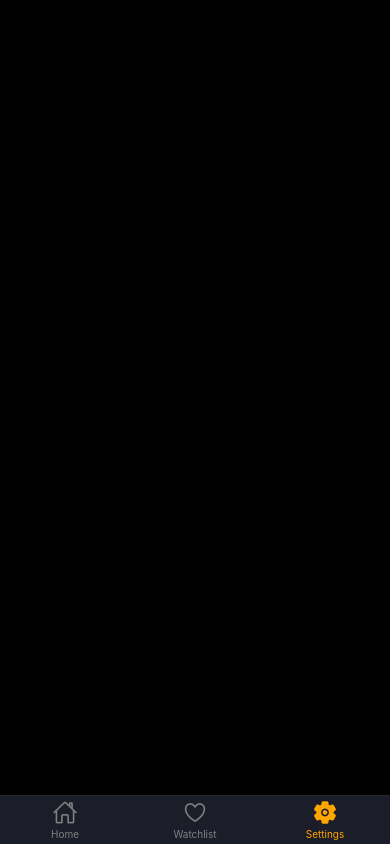
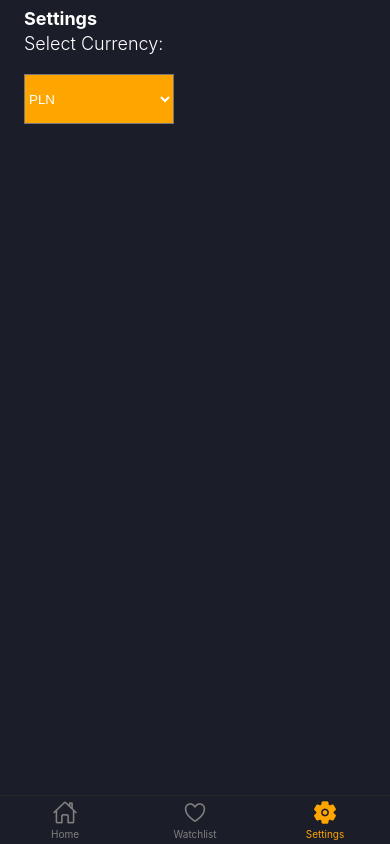
Before and after one commit to pawel-hajdo/CS-Items-DB-App, a React Native app in the folder CS2_Items_DB_App/: screen /Settings in a window 390 px wide. Built offline with nearby package versions, Linux system fonts and the light colour scheme; no server answers.

Commit message:
currency picker

```diff
--- a/CS2_Items_DB_App/api/SkinPricesApiManager.js
+++ b/CS2_Items_DB_App/api/SkinPricesApiManager.js
@@ -1,11 +1,14 @@
-const currency = 6 // PLN
-const baseUrl = "https://steamcommunity.com/market/priceoverview/?currency="+currency+"&appid=730&market_hash_name=";
+import AsyncStorage from "@react-native-async-storage/async-storage";
+
+const CURRENCY_KEY = "selectedCurrency";
+const baseUrl = "https://steamcommunity.com/market/priceoverview/?appid=730&market_hash_name=";
 
 export const getPriceForItem = async (itemName) => {
-    try{
-        const response = await fetch(baseUrl+itemName);
+    try {
+        const currency = await AsyncStorage.getItem(CURRENCY_KEY) || "6"; // Default to PLN if not set
+        const response = await fetch(`${baseUrl}${itemName}&currency=${currency}`);
         return await response.json();
-    } catch (error){
+    } catch (error) {
         console.log(error);
     }
-}
+};
--- a/CS2_Items_DB_App/package.json
+++ b/CS2_Items_DB_App/package.json
@@ -11,6 +11,7 @@
   },
   "dependencies": {
     "@react-native-async-storage/async-storage": "^1.23.1",
+    "@react-native-picker/picker": "^2.7.6",
     "@react-navigation/bottom-tabs": "^6.5.20",
     "@react-navigation/material-bottom-tabs": "^6.2.28",
     "@react-navigation/native": "^6.1.17",
--- a/CS2_Items_DB_App/screens/SettingsPage.jsx
+++ b/CS2_Items_DB_App/screens/SettingsPage.jsx
@@ -1,9 +1,65 @@
-import {Text} from "react-native";
+import {StyleSheet, Text, View} from "react-native";
+import {globalStyles} from "../styles/globalStyles";
+import {useEffect, useState} from "react";
+import {Picker} from "@react-native-picker/picker";
+import AsyncStorage from "@react-native-async-storage/async-storage";
+
+const CURRENCY_KEY = "selectedCurrency";
 
 const SettingsPage = ({ navigation }) => {
+    const [currency, setCurrency] = useState(6); // Default to PLN
+
+    useEffect(() => {
+        // Load the selected currency from AsyncStorage when the component mounts
+        const loadCurrency = async () => {
+            try {
+                const storedCurrency = await AsyncStorage.getItem(CURRENCY_KEY);
+                if (storedCurrency) {
+                    setCurrency(storedCurrency);
+                }
+            } catch (error) {
+                console.log("Failed to load currency from AsyncStorage:", error);
+            }
+        };
+
+        loadCurrency();
+    }, []);
+
+    const handleCurrencyChange = async (itemValue) => {
+        setCurrency(itemValue);
+        try {
+            await AsyncStorage.setItem(CURRENCY_KEY, itemValue);
+        } catch (error) {
+            console.log("Failed to save currency to AsyncStorage:", error);
+        }
+    };
+
     return (
-        <Text>Settings</Text>
+        <View style={globalStyles.container}>
+            <Text style={[globalStyles.headlineText, {paddingTop: 8}]}>Settings</Text>
+            <Text style={globalStyles.secondaryText}>Select Currency:</Text>
+            <Picker
+                selectedValue={currency}
+                style={styles.picker}
+                onValueChange={handleCurrencyChange}
+            >
+                <Picker.Item label="PLN" value="6" />
+                <Picker.Item label="USD" value="1" />
+                <Picker.Item label="EUR" value="3" />
+                <Picker.Item label="GBP" value="2" />
+                {/* Add more currencies as needed */}
+            </Picker>
+        </View>
     );
 }
 
+const styles = StyleSheet.create({
+    picker: {
+        color: 'white',
+        height: 50,
+        width: 150,
+        marginTop: 20,
+        backgroundColor: 'orange'
+    }
+});
 export default SettingsPage;
```
Also changed, not shown: 1 other file (tests, documents, lock files or other folders).
